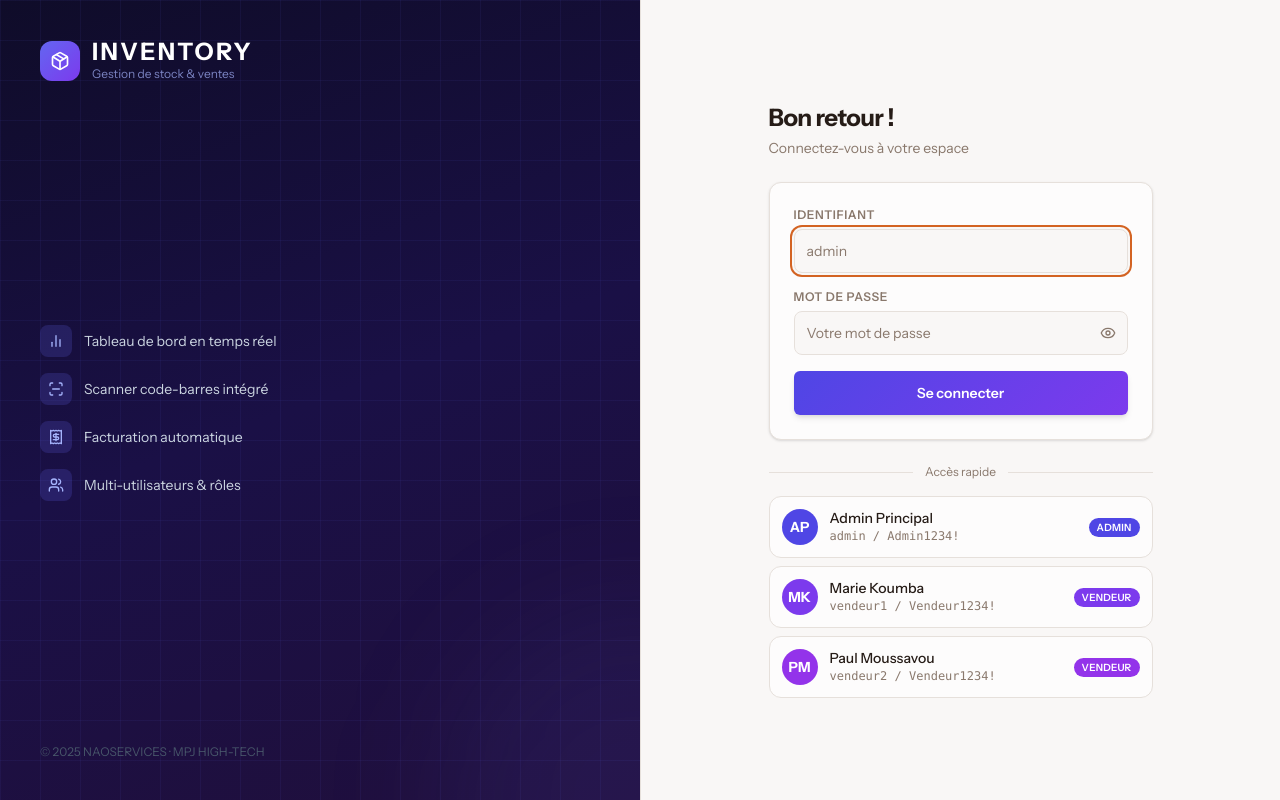
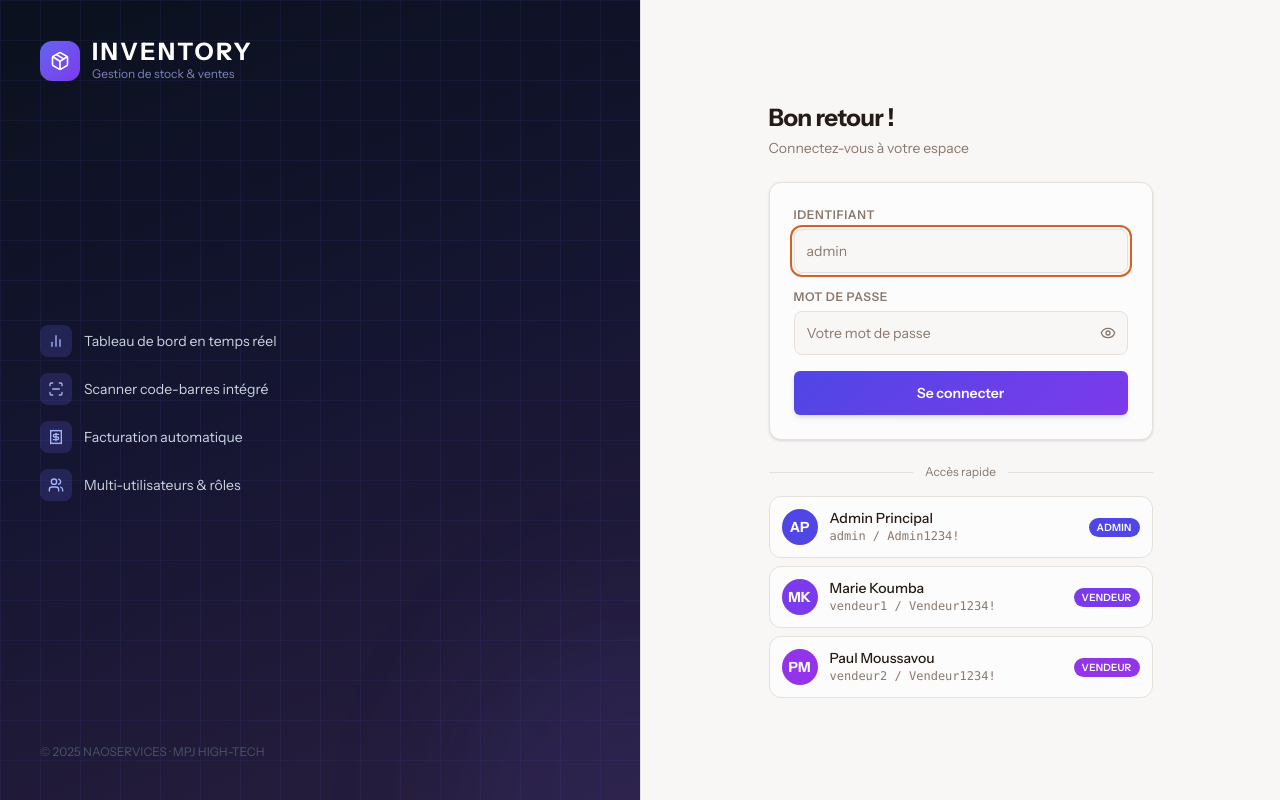
Before and after one commit to mpigajesse/inventory, a React (Vite) app in the folder inventory/frontend/: page /auth/login in a window 1280 px wide. Built offline with nearby package versions, Linux system fonts and the light colour scheme; no server answers; the HTML template or start-up script is replaced by a standard one.

Commit message:
refine: audit couleurs login — gradient panel HSL, hover cards duration-200

```diff
--- a/inventory/frontend/src/pages/LoginPage.tsx
+++ b/inventory/frontend/src/pages/LoginPage.tsx
@@ -117,7 +117,7 @@ export default function LoginPage() {
         className="hidden md:flex flex-col justify-between p-10 relative overflow-hidden"
         style={{
           width: "50%",
-          background: "linear-gradient(160deg, #0f0c29 0%, #1a1046 50%, #200f3c 100%)",
+          background: "linear-gradient(160deg, hsl(222 47% 8%) 0%, hsl(240 40% 14%) 50%, hsl(260 35% 18%) 100%)",
         }}
       >
         {/* Subtle grid overlay */}
@@ -336,7 +336,7 @@ export default function LoginPage() {
                   type="button"
                   disabled={isSubmitting}
                   onClick={() => loginAs(account.username, account.password)}
-                  className="w-full flex items-center gap-3 p-3 rounded-xl border bg-card hover:bg-muted/50 transition-all text-left disabled:opacity-50 disabled:cursor-not-allowed"
+                  className="w-full flex items-center gap-3 p-3 rounded-xl border bg-card hover:bg-muted/50 hover:border-border/80 transition-all duration-200 text-left disabled:opacity-50 disabled:cursor-not-allowed"
                 >
                   {/* Colored avatar */}
                   <div
```
